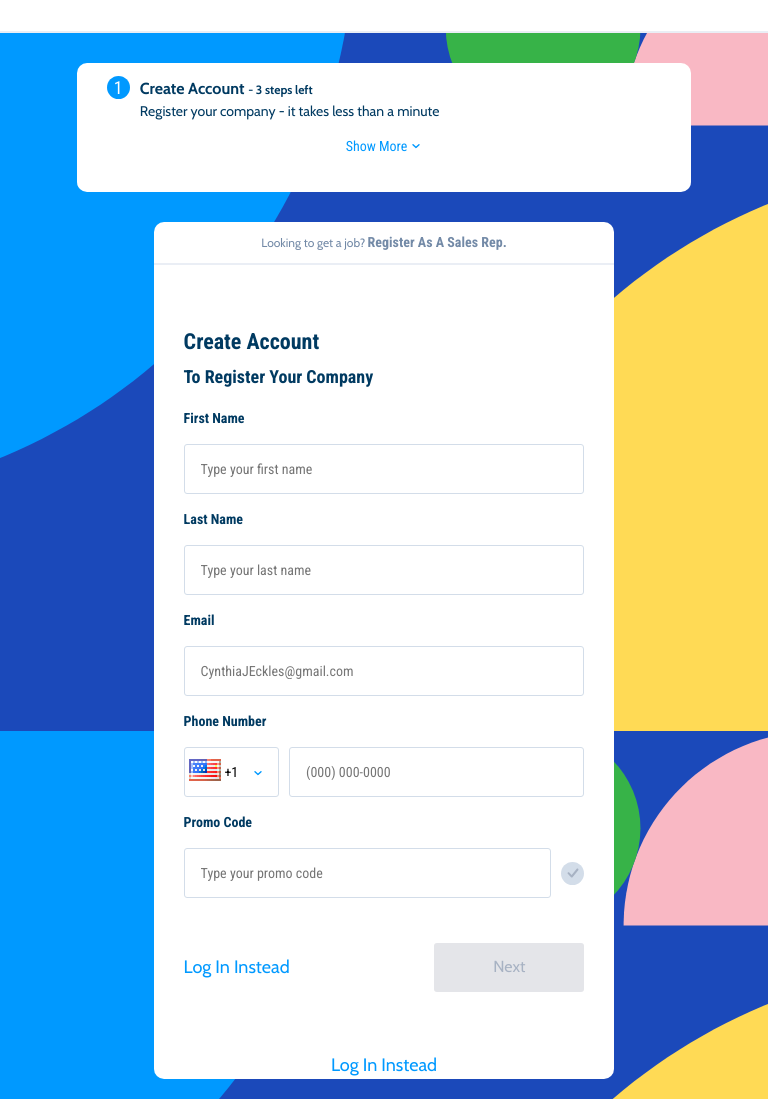
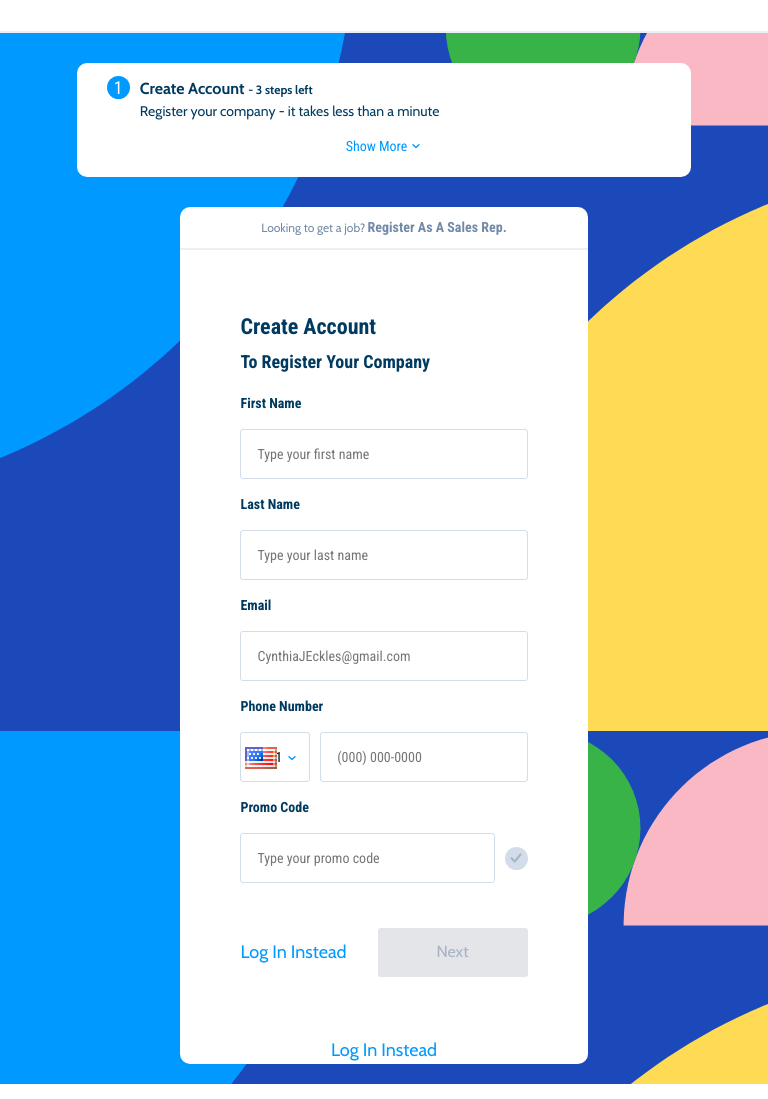
Before and after one commit to LangheBogdan/registration_layout, a plain HTML site: page index.html in a window 768 px wide. Shown: the part 69-1168 px from the top of the page. Drawn offline with nearby package versions, Linux system fonts and the light colour scheme.

Commit message:
more tablet styles

```diff
--- a/main.js
+++ b/main.js
@@ -41,4 +41,7 @@ $(document).ready(function () {
   }
 
   $(window).on("resize", updateElementClass);
+  $(window).on("beforeunload", function () {
+    $("input").val("");
+  });
 });
--- a/style.css
+++ b/style.css
@@ -185,6 +185,7 @@ p {
 .visibleSpan,
 .hiddenSpan {
   color: var(--bg-success);
+  cursor: pointer;
 }
 
 .visibleSpan::after {
@@ -374,11 +375,14 @@ select {
     margin: 0 auto 3rem;
     border: none;
     border-radius: 1rem;
-    padding-bottom: 0.5rem;
+
+  }
+  .toggleWrapper{
+    padding-bottom: 2rem;
   }
   .create-account {
     background-color: #fff;
-    max-width: 60%;
+    max-width: 53%;
     margin: 0 auto;
     border: none;
     border-radius: 1rem;
@@ -388,11 +392,20 @@ select {
     padding: 1rem 3rem;
     margin-bottom: 6rem;
   }
+  .hgroup{
+    padding: 0 6rem;
+  }
+  .reg-form{
+    padding: 0 6rem;
+  }
   .form-row-select select {
     flex: 0 1 30%;
   }
   .form-row-select::after {
     right: 80%;
+  }
+  .form-row-select::before {
+    top: 37%;
   }
   .promo {
     margin-bottom: 3rem;
```
